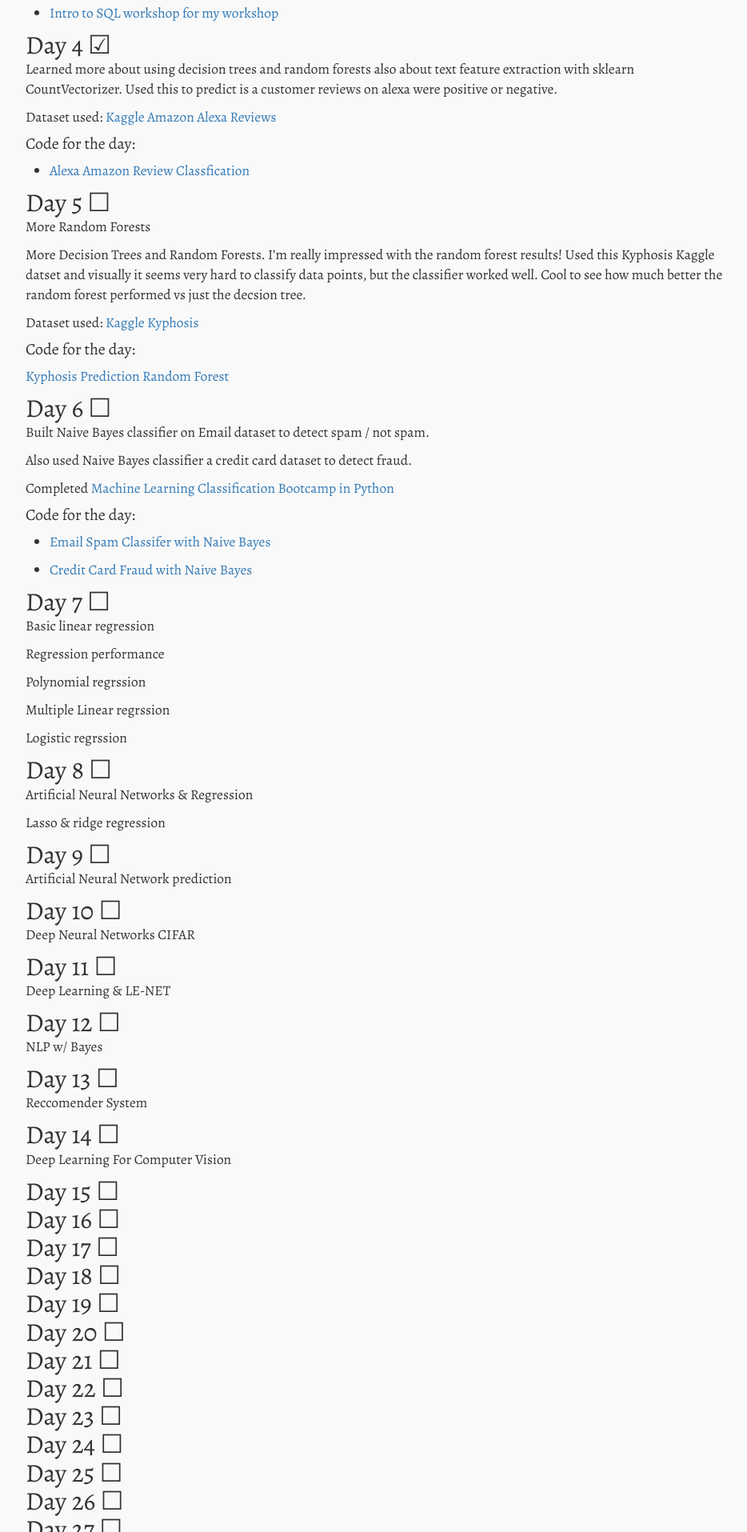
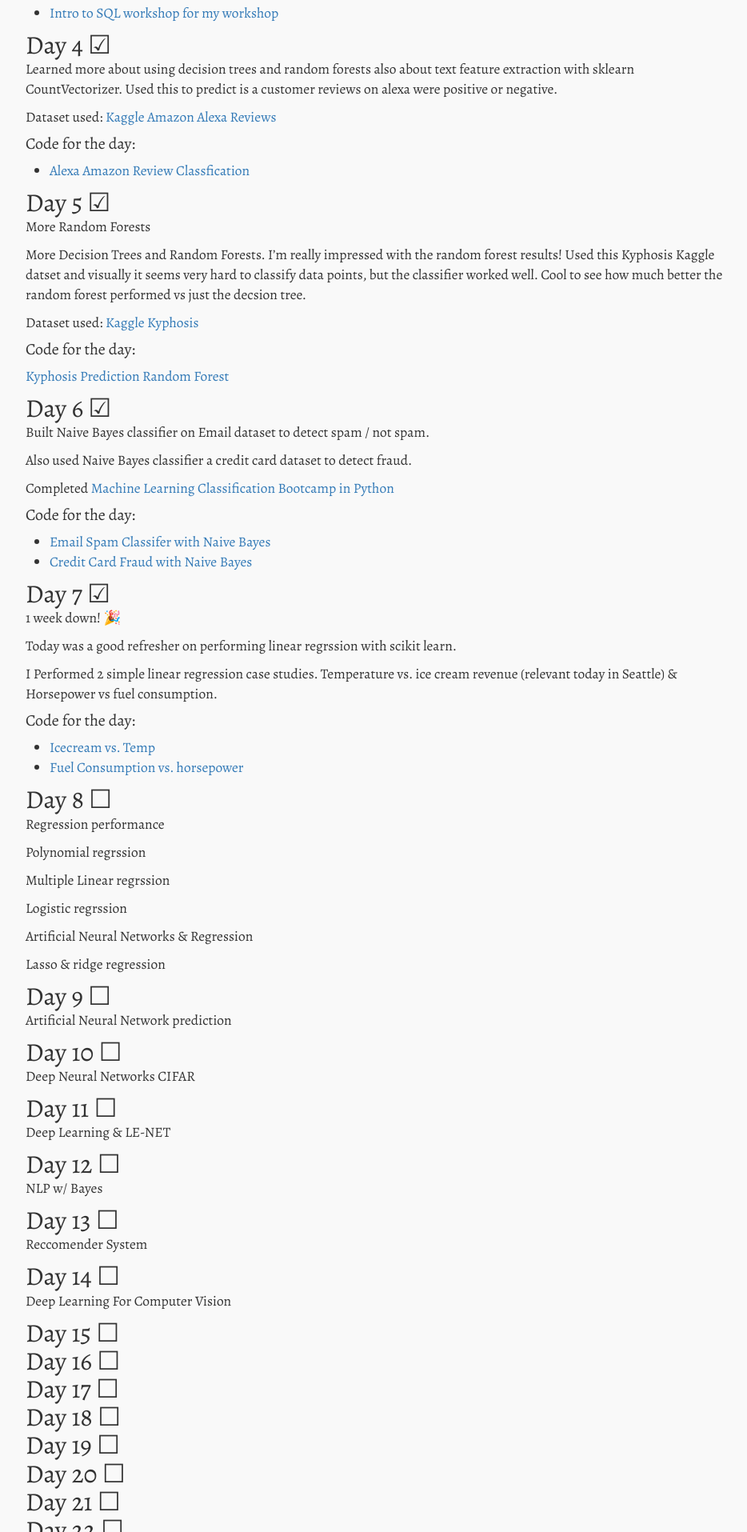
Before and after one commit to sagecodes/sage-blog, a Jekyll site: the page built from _posts/blog/2019-07-18-100daysofcode.markdown, in a window 1280 px wide. Shown: the part 946-2861 px from the top of the page at 80% size, without its empty margins (168-1102 px from the left). Built offline with Jekyll 4.4.1, drawn with Linux system fonts in a browser that asks for light colours; nearby versions of some CDN libraries; some web fonts are replaced.

Commit message:
Update day 7

```diff
--- a/_posts/blog/2019-07-18-100daysofcode.markdown
+++ b/_posts/blog/2019-07-18-100daysofcode.markdown
@@ -65,7 +65,7 @@ Dataset used: [Kaggle Amazon Alexa Reviews](https://www.kaggle.com/sid321axn/ama
 
 
 
-## Day 5 ☐
+## Day 5 ☑
 
 More Random Forests
 
@@ -78,7 +78,7 @@ Dataset used: [Kaggle Kyphosis](https://www.kaggle.com/abbasit/kyphosis-dataset)
 [Kyphosis Prediction Random Forest](https://github.com/sagecodes/kyphsis-classifier-random-forest/blob/master/kyphosis-prediction-random-forest.ipynb)
 
 
-## Day 6 ☐
+## Day 6 ☑
 
 Built Naive Bayes classifier on Email dataset to detect spam / not spam.
 
@@ -92,13 +92,23 @@ Completed [ Machine Learning Classification Bootcamp in Python](https://www.udem
 #### Code for the day:
 
 - [Email Spam Classifer with Naive Bayes](https://github.com/sagecodes/spam-classifier-naive-bayes/blob/master/Spam%20classifier.ipynb)
-
 - [Credit Card Fraud with Naive Bayes](https://github.com/sagecodes/credit-fraud-classfier-naive-bayes/blob/master/Credit%20Card%20Fraud%20Classifier.ipynb)
 
 
-## Day 7 ☐
+## Day 7 ☑
 
-Basic linear regression
+1 week down! 🎉
+
+Today was a good refresher on performing linear regrssion with scikit learn.
+
+I Performed 2 simple linear regression case studies. Temperature vs. ice cream revenue (relevant today in Seattle) & Horsepower vs fuel consumption.
+
+#### Code for the day:
+
+- [Icecream vs. Temp](https://github.com/sagecodes/Icecream-temp-simple-linear-regression/blob/master/ice%20cream%20vs%20temp%20regression.ipynb)
+- [Fuel Consumption vs. horsepower](https://github.com/sagecodes/fuel-consumption-linear-regression/blob/master/fuel%20consumption.ipynb)
+
+## Day 8 ☐
 
 Regression performance
 
```
Also changed, not shown: other parts of _posts/blog/2019-07-18-100daysofcode.markdown (+0 -2 lines).
